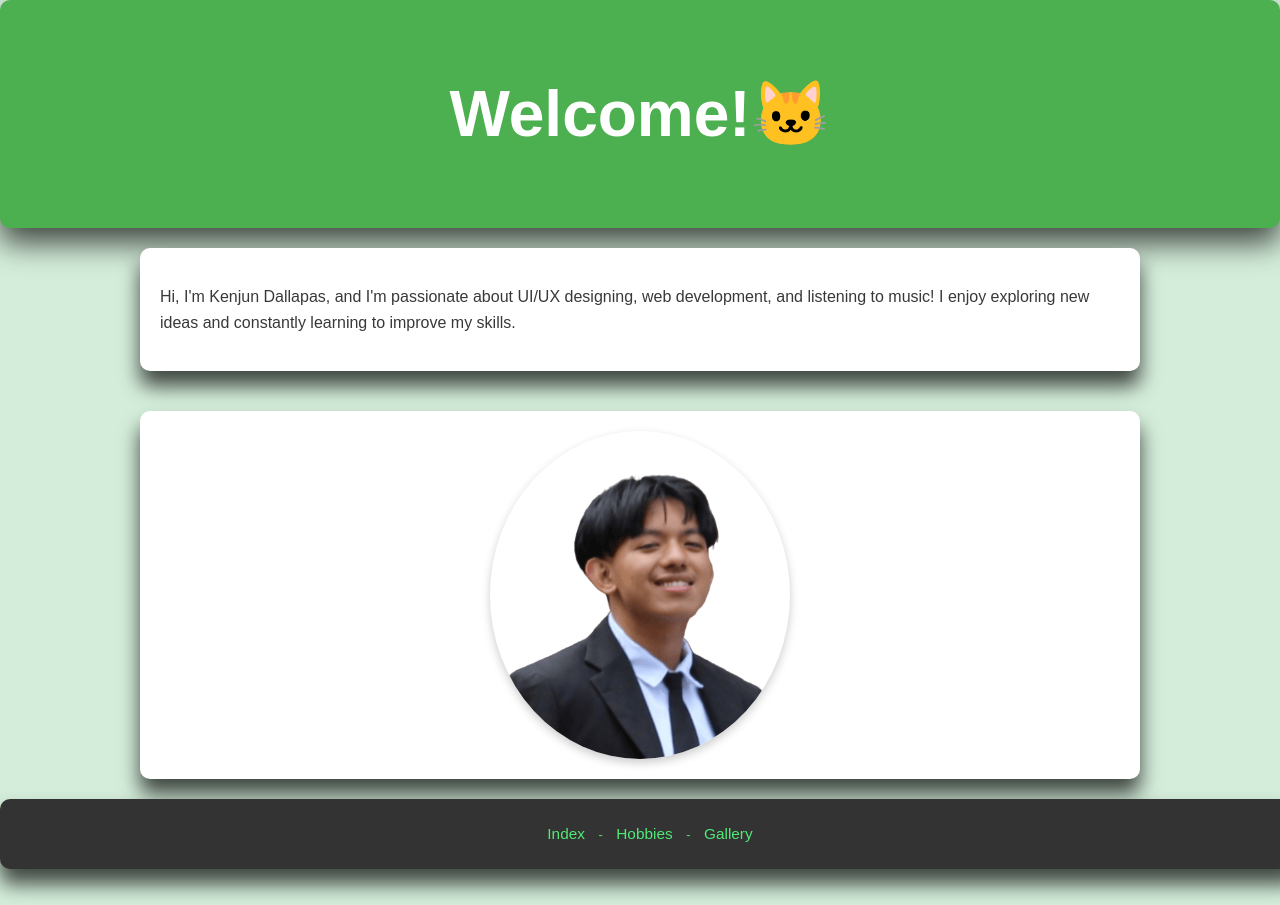
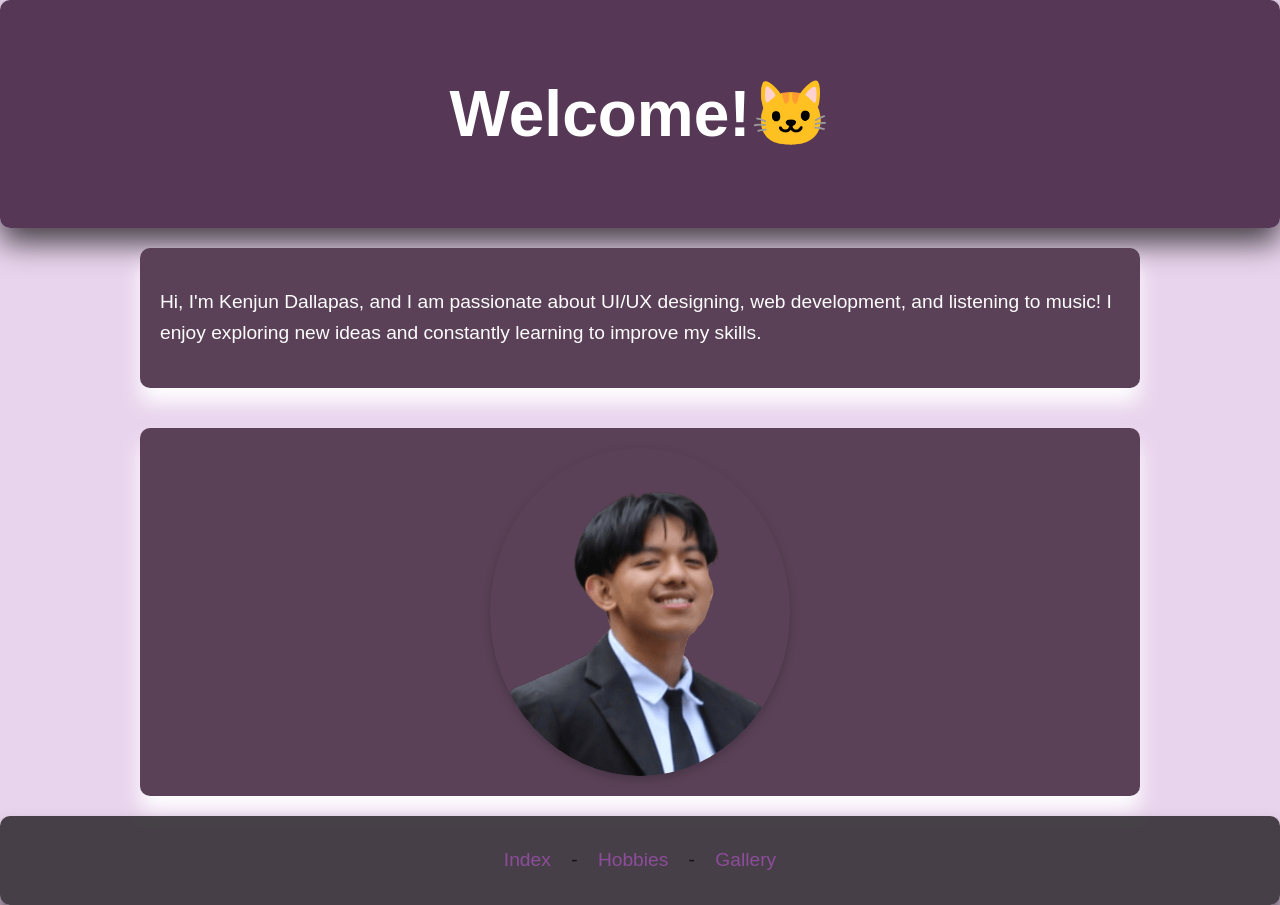
Before and after one commit to kenjundallapas/kenjundallapas.github.io, a plain HTML site: page index.html in a window 1280 px wide. Before the commit the page ends 869 px from the top, so only its background shows below. Drawn offline with Linux system fonts and the light colour scheme; a script that the page names is missing.

Commit message:
changed color scheme from green to violet

```diff
--- a/hobbiesstylesheet.css
+++ b/hobbiesstylesheet.css
@@ -2,7 +2,7 @@ body {
     font-family: Arial, sans-serif;
     margin: 0;
     padding: 0;
-    background-color: #90EE90;
+    background-color: #e9d4ed;
     opacity: 0; /* hidden anim */
     animation: popIn 1.5s ease forwards; /*animation*/
     display: flex;
@@ -14,8 +14,8 @@ body {
 header, section, footer {
     position: relative;
     z-index: 1;
-    color: #4af761c7;
-    background-color: #FFFFFF; /* header */
+    color: #ffffff;
+    background-color: #300d2ec9; /* header */
     padding: 20px;
     border-radius: 10px;
     box-shadow: 0 15px 20px rgba(0, 0, 0, 0.7); /* floating something effect */
@@ -24,9 +24,9 @@ header, section, footer {
 /* Header styling */
 header {
     text-align: center;
-    padding: 50px;
-    font-size: 2.5em;
-    box-shadow: 0 15px 30px rgba(0, 0, 0, 0.7); /* same effect */
+    padding: 20px;
+    font-size: 1.8em;
+    box-shadow: 0 10px 20px rgba(0, 0, 0, 0.7); /* same effect */
 }
 
 /* GIF container */
@@ -68,7 +68,7 @@ section {
 
 /* glow */
 .gif-item img:hover {
-    box-shadow: 0 0 20px 8px #90EE90;
+    box-shadow: 0 0 20px 8px #6b1b64;
     transform: scale(1.05);
 }
 
@@ -76,7 +76,7 @@ section {
 .gif-item .gif-title {
     margin-top: 10px;
     font-size: 1.8em;
-    color: #e5e74e;
+    color: #622097;
 }
 
 
@@ -86,10 +86,16 @@ section {
     margin-top: 5px;
 }
 
+.caption {
+    text-align: center;
+    margin-top: 20px;
+    font-size: 1.5em;
+    color: #7a4e9e;
+}
 
 footer {
     text-align: center;
-    padding: 10px;
+    padding: 30px;
     position: relative;
     background-color: rgba(0, 0, 0, 0.7);
     font-size: 1.2em;
@@ -99,14 +105,14 @@ footer {
 
 
 footer a {
-    color: #90EE90;
+    color: #8c4c99;
     text-decoration: none;
     padding: 5px 15px;
     transition: all 0.3s ease;
 }
 
 footer a:hover {
-    text-shadow: 0 0 8px #90EE90;
+    text-shadow: 0 0 8px #e0cde0;
     color: white;
 }
 
--- a/index.html
+++ b/index.html
@@ -13,7 +13,7 @@
 
     <section>
         <p>
-            Hi, I'm Kenjun Dallapas, and I'm passionate about UI/UX designing, web development, and listening to music!
+            Hi, I'm Kenjun Dallapas, and I am passionate about UI/UX designing, web development, and listening to music!
             I enjoy exploring new ideas and constantly learning to improve my skills.
         </p>
     </section>
--- a/stylesheet.css
+++ b/stylesheet.css
@@ -1,35 +1,40 @@
-/* General body styling */
 body {
     font-family: Arial, sans-serif;
-    background-color: #d4edda; /* Light green background */
+    background-color: #e9d4ed;
     margin: 0;
     padding: 0;
     line-height: 1.6;
     transition: background-color 0.5s ease;
     display: flex;
-    flex-direction: column; /* Allows the footer to be placed at the bottom */
-    min-height: 100vh; /* Ensure body fills at least the full height of the viewport */
+    flex-direction: column;
+    min-height: 100vh;
 }
 
-/* Styling for header, section, footer with floating shadow */
+/* Styling for header, section, footer with floating effect*/
 header, section, footer {
     position: relative;
     z-index: 1;
     color: #000000c7;
-    background-color: #FFFFFF; /* White background */
+    background-color: #FFFFFF;
     padding: 20px;
     border-radius: 10px;
-    box-shadow: 0 15px 20px rgba(0, 0, 0, 0.7); /* Darker, wider shadow */
+    box-shadow: 0 15px 20px rgba(0, 0, 0, 0.7);
 }
 
 /* Header styling */
 header {
-    background-color: #4CAF50;
-    color: white;
+    background-color: #300d2ec9;
+    color: rgb(255, 255, 255);
     text-align: center;
     font-size: 2em;
-    animation: popIn 0.8s ease forwards; /* Pop-in animation */
-    box-shadow: 0 15px 30px rgba(0, 0, 0, 0.7); /* Floating effect */
+    animation: popIn 0.8s ease forwards;
+    box-shadow: 0 15px 30px rgba(0, 0, 0, 0.7);
+}
+
+section p {
+    color: #fdfdfd;
+    font-size: 1.2em;
+    line-height: 1.6;
 }
 
 /* Section styling */
@@ -37,11 +42,11 @@ section {
     margin: 20px auto;
     padding: 20px;
     width: 75%;
-    background-color: white;
+    background-color: rgb(90, 65, 87);
     border-radius: 10px;
-    box-shadow: 0 15px 20px rgba(0, 0, 0, 0.7); /* Floating effect */
+    box-shadow: 0 15px 20px rgba(255, 255, 255, 0.959); /* float effect */
     opacity: 0;
-    animation: popIn 1.2s ease forwards; /* Pop-in animation */
+    animation: popIn 1.2s ease forwards;
     animation-delay: 0.3s;
 }
 
@@ -59,48 +64,43 @@ img {
     animation-delay: 0.6s;
 }
 
-/* Add green hue highlight on hover for image */
+
 img:hover {
-    box-shadow: 0 0 15px 10px #90EE90; /* Glowing green border */
+    box-shadow: 0 0 15px 10px #300d2ec9;
 }
 
 /* Footer styling */
 footer {
-    background-color: #333;
-    color: rgb(77, 231, 115);
     text-align: center;
     padding: 10px;
-    position: relative; /* Removed fixed to make it dynamic */
-    bottom: 0;
-    width: 100%; /* Ensure it stretches across the full width of the viewport */
-    font-size: 0.8em;
-    opacity: 0;
-    animation: popIn 1.5s ease forwards; /* Pop-in animation */
-    animation-delay: 1s;
-    margin-top: auto; /* Push footer to the bottom of the page */
+    position: relative;
+    background-color: rgba(0, 0, 0, 0.7);
+    font-size: 1.2em;
+    z-index: 10;
+    margin-top: auto;
+    animation: popIn 1s ease forwards;
 }
 
-/* Footer navigation links */
-.footer-nav a {
-    color: rgb(80, 233, 118);
+
+footer a {
+    color: #8c4c99;
     text-decoration: none;
-    margin: 0 10px;
-    font-size: 1.2em;
-    transition: text-shadow 0.3s ease;
+    padding: 5px 15px;
+    transition: all 0.3s ease;
 }
 
-/* Glowing green effect on hover for footer links */
-.footer-nav a:hover {
-    text-shadow: 0 0 10px #90EE90;
+footer a:hover {
+    text-shadow: 0 0 8px #e0cde0;
+    color: white;
 }
 
-/* Keyframe for pop-in animation */
+
 @keyframes popIn {
-    from {
-        transform: scale(0.5);
+    0% {
+        transform: scale(0.8);
         opacity: 0;
     }
-    to {
+    100% {
         transform: scale(1);
         opacity: 1;
     }
```
Also changed, not shown: hobbies.html (+6 -0 lines).
